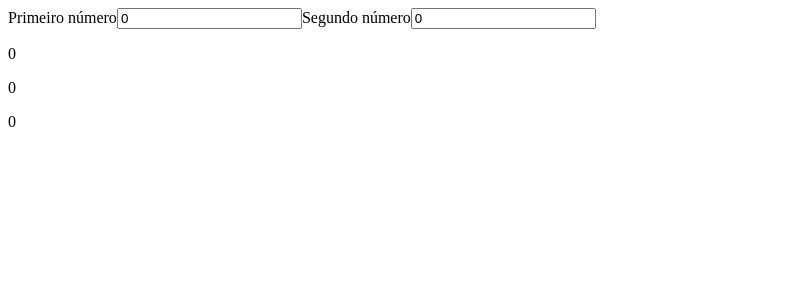
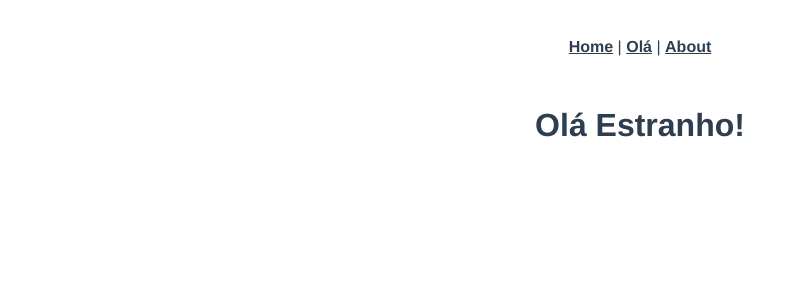
Before and after one commit to herculespsilva/vue-blank, a Vue app: page /ola/Estranho in a window 1280 px wide. Shown: the top 300 px of the page, without its empty margins (0-797 px from the left). Built offline with nearby package versions, Linux system fonts and the light colour scheme.

Commit message:
Implements router

```diff
--- a/src/App.vue
+++ b/src/App.vue
@@ -1,19 +1,41 @@
 <template>
-    <div id="app">
-        <app-input />
-        <app-output />
+  <div id="app">
+    <div id="nav">
+      <router-link to="/">Home</router-link> |
+      <router-link :to="'/ola/' + nome">Olá</router-link> |
+      <router-link to="/about">About</router-link>
     </div>
+    <router-view/>
+  </div>
 </template>
-
+             <!-- parei no video 7 16:41-->
 <script>
-    import Input from './components/Input';
-    import Output from './components/Output';
-
     export default {
         name: 'app',
-        components: {
-            'app-input': Input,
-            'app-output': Output
+        date() {
+            return {
+                nome: 'Estranho'
+            }
         }
     }
 </script>
+
+<style>
+#app {
+  font-family: Avenir, Helvetica, Arial, sans-serif;
+  -webkit-font-smoothing: antialiased;
+  -moz-osx-font-smoothing: grayscale;
+  text-align: center;
+  color: #2c3e50;
+}
+#nav {
+  padding: 30px;
+}
+#nav a {
+  font-weight: bold;
+  color: #2c3e50;
+}
+#nav a.router-link-exact-active {
+  color: #42b983;
+}
+</style>
--- a/src/router/index.js
+++ b/src/router/index.js
@@ -1,6 +1,8 @@
 import Vue from 'vue'
 import VueRouter from 'vue-router'
 import Home from '../views/Home.vue'
+import Ola from '../views/Alo.vue'
+
 
 Vue.use(VueRouter)
 
@@ -9,6 +11,12 @@ Vue.use(VueRouter)
     path: '/',
     name: 'Home',
     component: Home
+  },
+  {
+    path: '/ola/:nome', //prop que esta em Alo.vue em script
+    name: 'ola',
+    component: Ola,
+    props: true
   },
   {
     path: '/about',
--- /dev/null
+++ b/src/views/Alo.vue
@@ -0,0 +1,17 @@
+<template>
+    <div class="ola">
+        <h1>Olá {{nome}}!</h1>
+    </div>
+</template>
+
+<script>
+    export default {
+        name: 'ola',
+        props: {
+            nome: {
+                type: String,
+                default: 'Estranho'
+            }
+        }
+    }
+</script>
```
